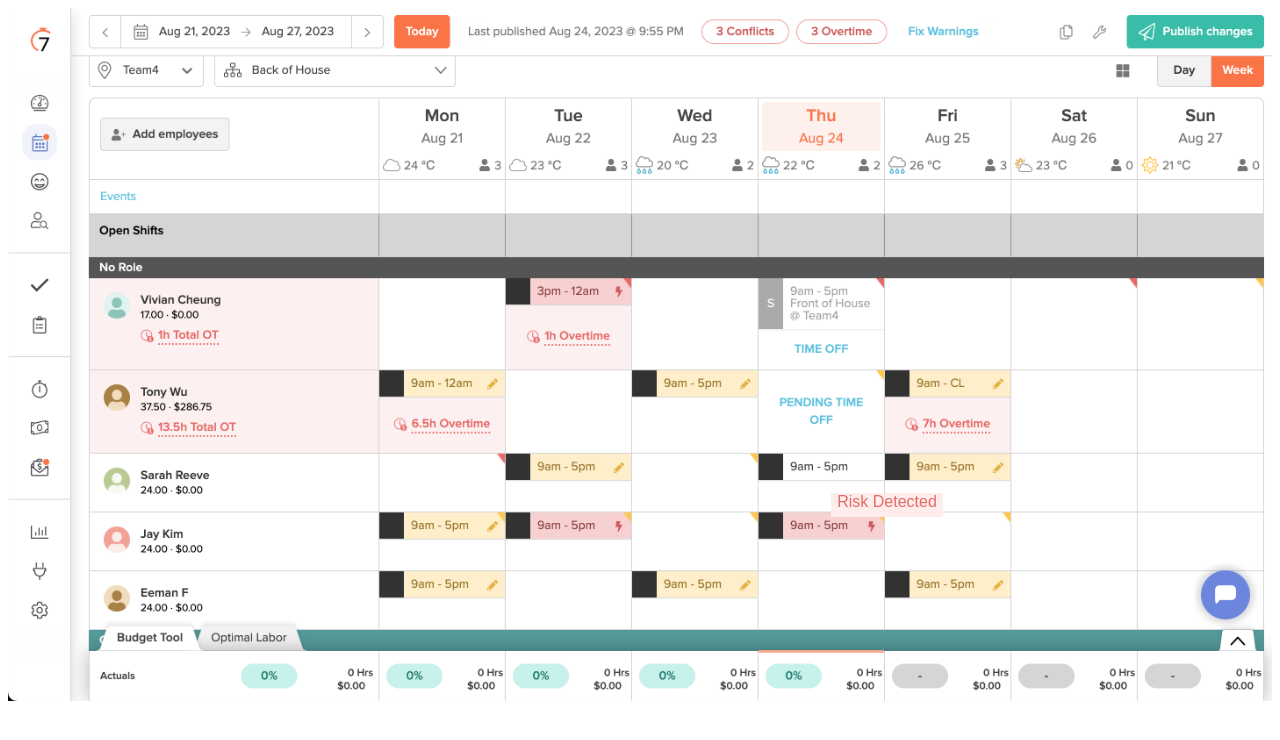
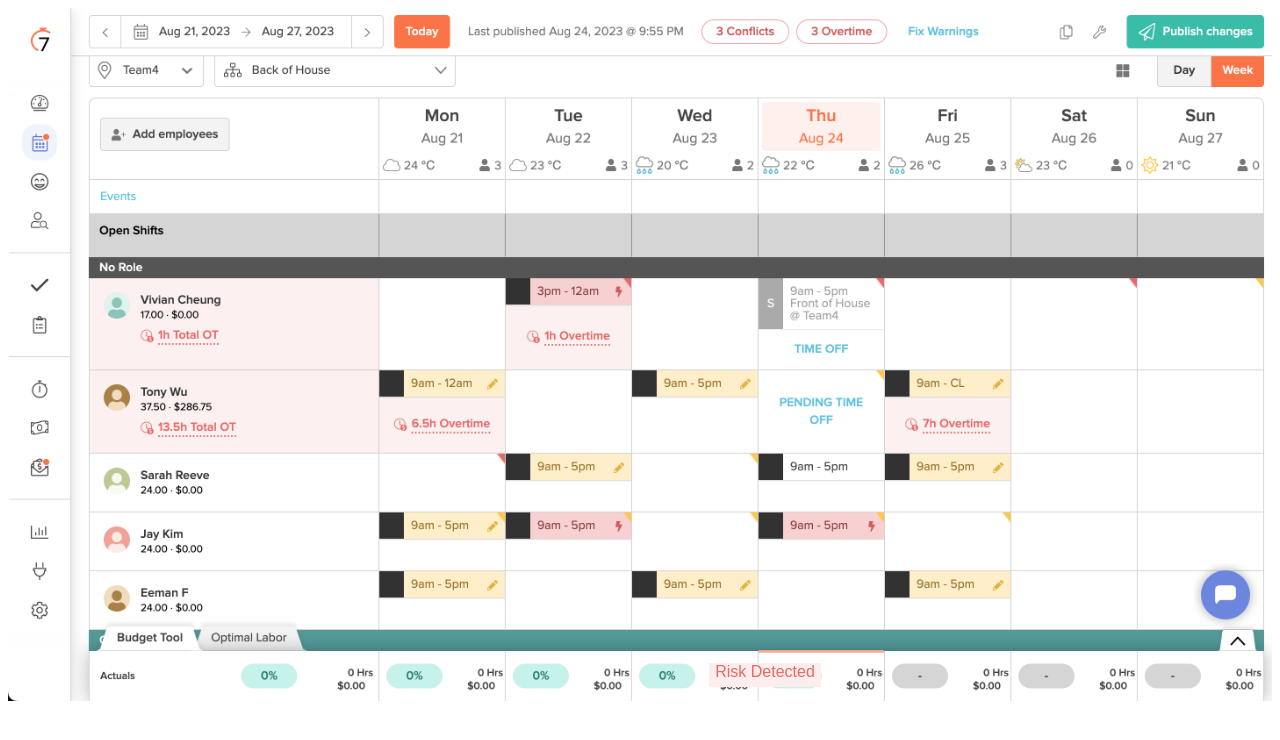
Before and after one commit to tonywucs/team4-7shifts-project-client, a React (Create React App) app: page / in a window 1280 px wide. Shown: the top 740 px of the page. Built offline with nearby package versions, Linux system fonts and the light colour scheme.

Commit message:
adds positioning to risk notify

```diff
--- a/src/components/RiskNotify/RiskNotify.scss
+++ b/src/components/RiskNotify/RiskNotify.scss
@@ -6,8 +6,8 @@
   width: 9.5rem;
   height: 4rem;
   position: absolute;
-  top: 473px;
-  right: 317px;
+  top: 643px;
+  right: 439px;
 }
 
 .risk__text {
```
